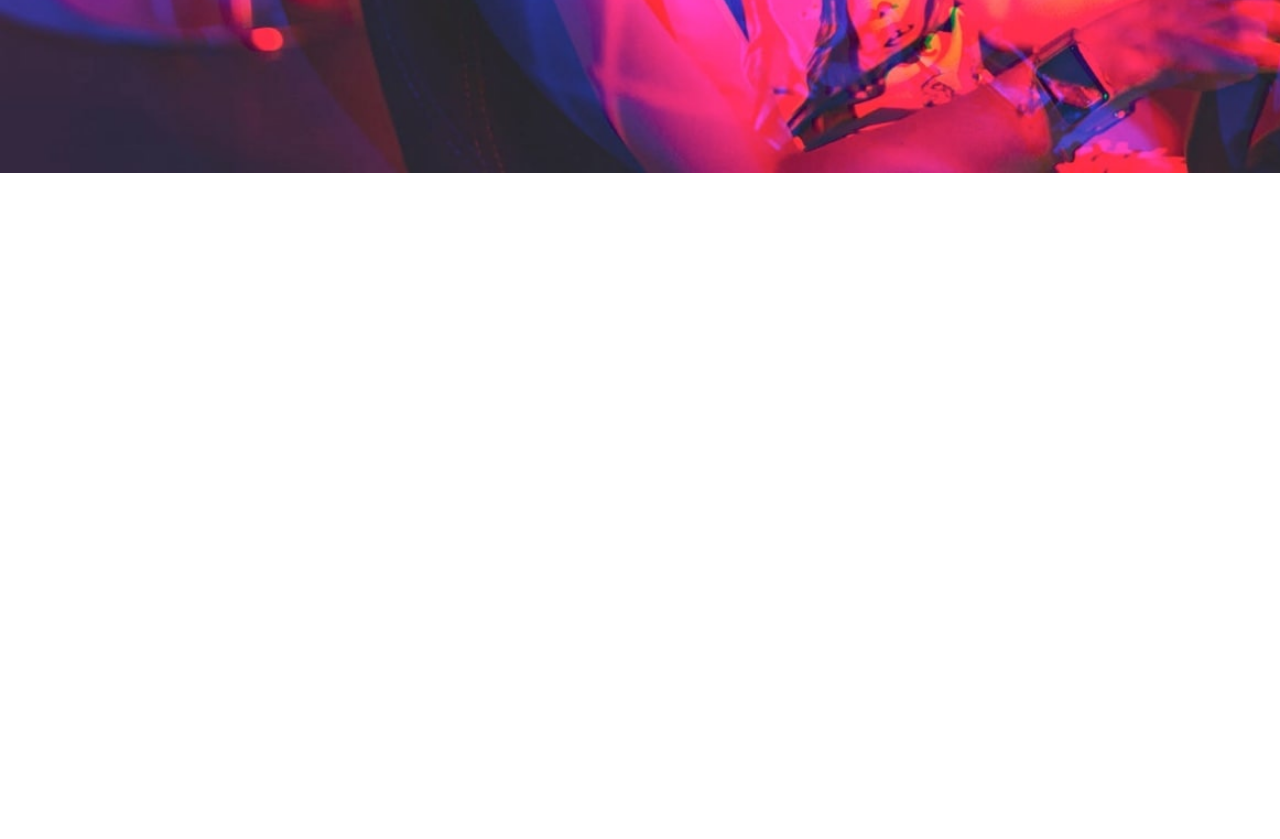
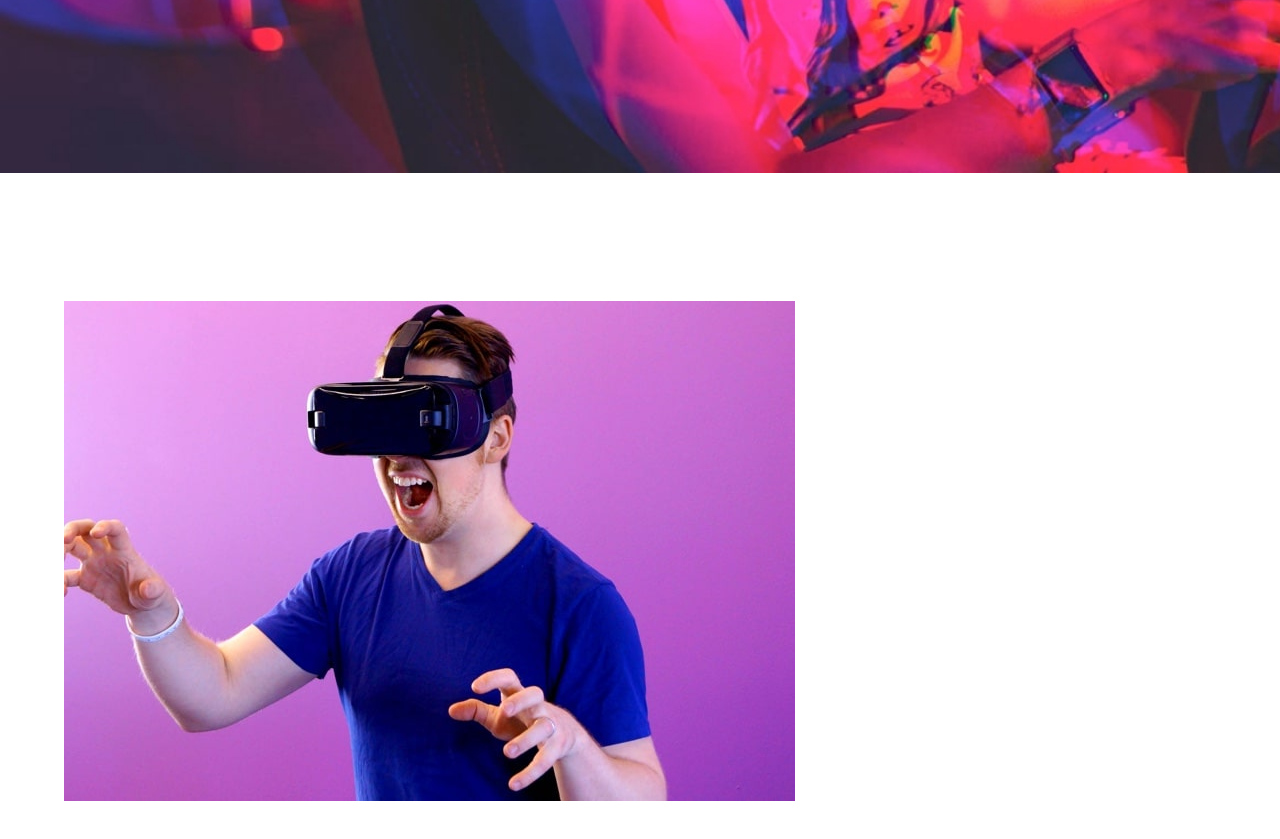
Before and after one commit to zainabturkmen/loopstudios, a website: page index.html in a window 1280 px wide. Shown: the part 543-1382 px from the top of the page. Before the commit the page ends 800 px from the top, so only its background shows below. Drawn offline with Linux system fonts and the light colour scheme.

Commit message:
adding update

```diff
--- a/index.html
+++ b/index.html
@@ -61,5 +61,15 @@
         </div>
       </div>
     </section>
+
+    <!-- Feature Section -->
+    <section id="feature">
+      <!-- Feature Container -->
+      <div class="relative container flex flex-col max-w-6xl mx-auto my-32 px-6 text-gray-900 md:flex-row md:px-0">
+        <!-- Image -->
+        <img src="images/desktop/image-interactive.jpg" alt="">
+        <!-- Text Container -->
+      </div>
+    </section>
   </body>
 </html>
```
Also changed, not shown: css/style.css.
